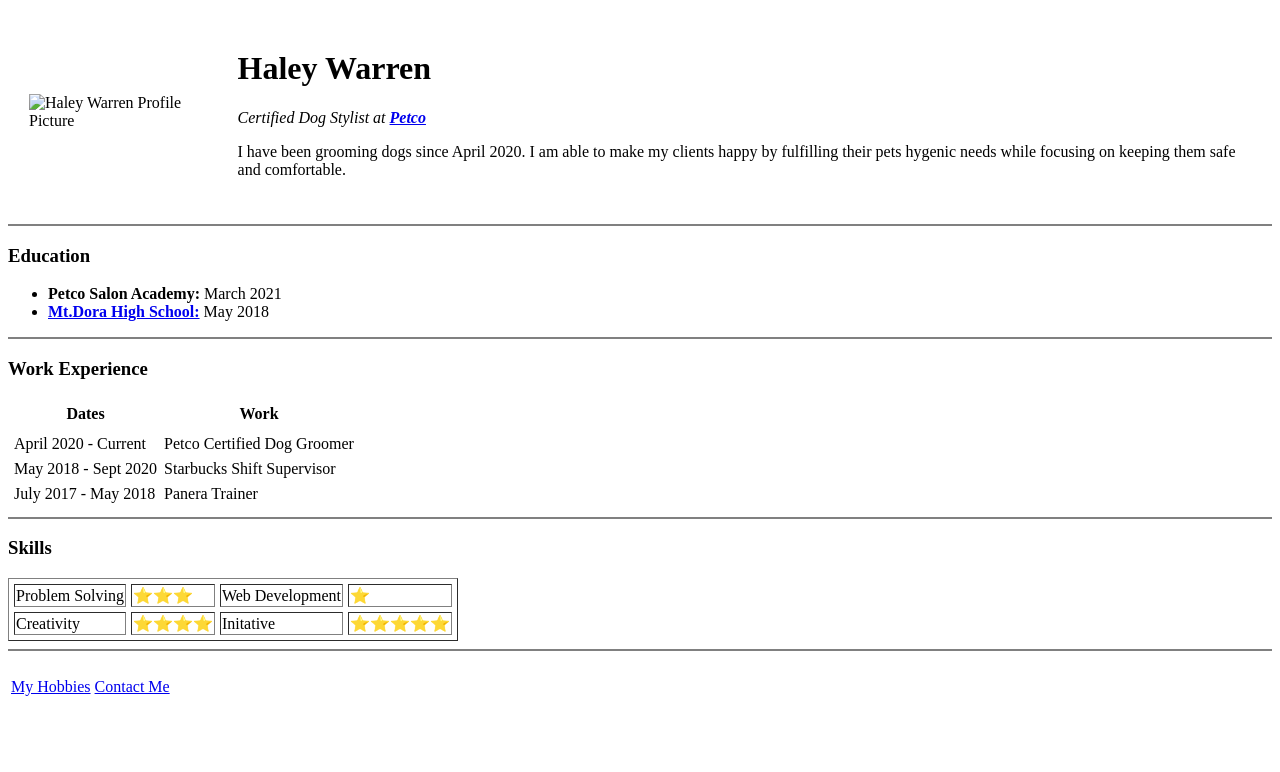
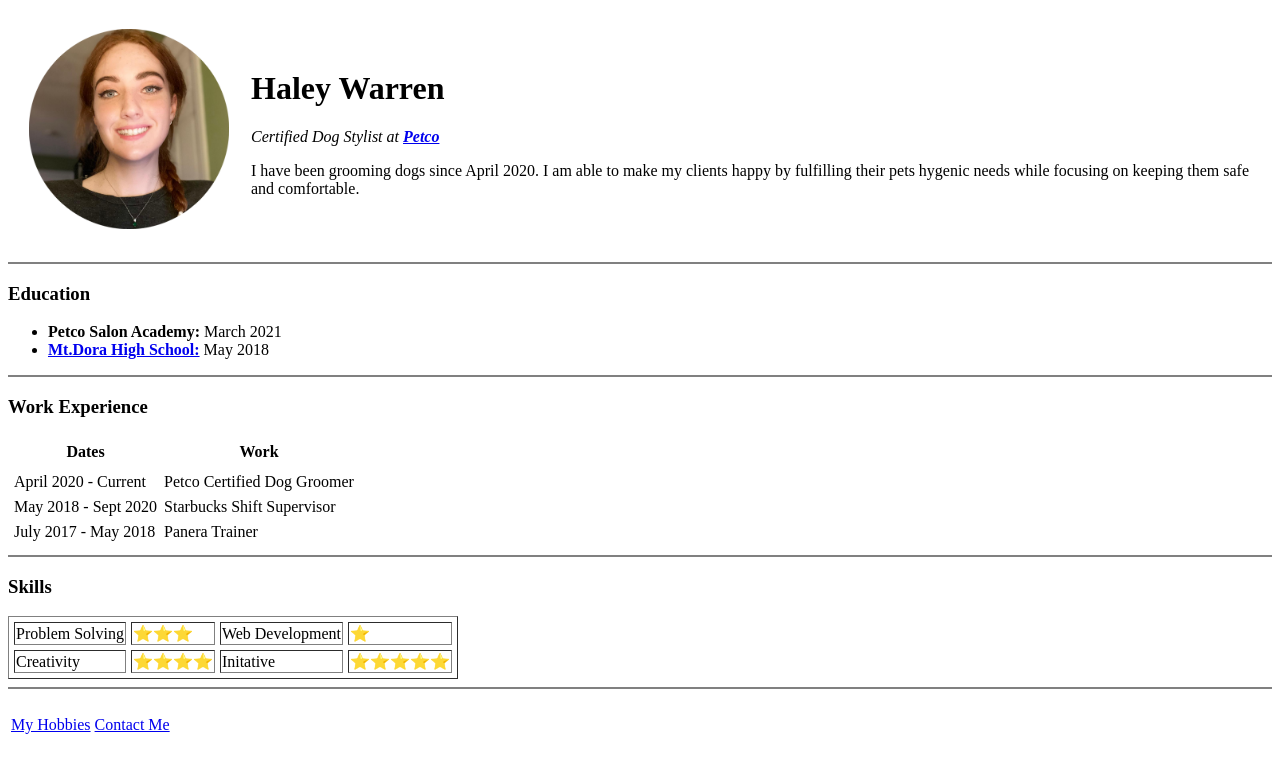
Before and after one commit to Hwarren4063/CV, a plain HTML site: page index.html in a window 1280 px wide. Drawn offline with Linux system fonts and the light colour scheme.

Commit message:
Update index.html

```diff
--- a/index.html
+++ b/index.html
@@ -9,7 +9,7 @@
 <body>
   <table cellspacing="20">
     <tr>
-      <td><img src="Images/Prof Pic-modified.png" alt="Haley Warren Profile Picture" height="200" width="200"></td>
+      <td><img src="Prof Pic-modified.png" alt="Haley Warren Profile Picture" height="200" width="200"></td>
       <td>  <h1>Haley Warren</h1>
         <p><em>Certified Dog Stylist at <a href="https://www.petco.com/shop/en/petcostore"><strong> Petco </strong></a></em></p>
         <p>I have been grooming dogs since April 2020. I am able to make my clients happy by fulfilling their pets hygenic needs while focusing on keeping them safe and comfortable. </p></td>
```
